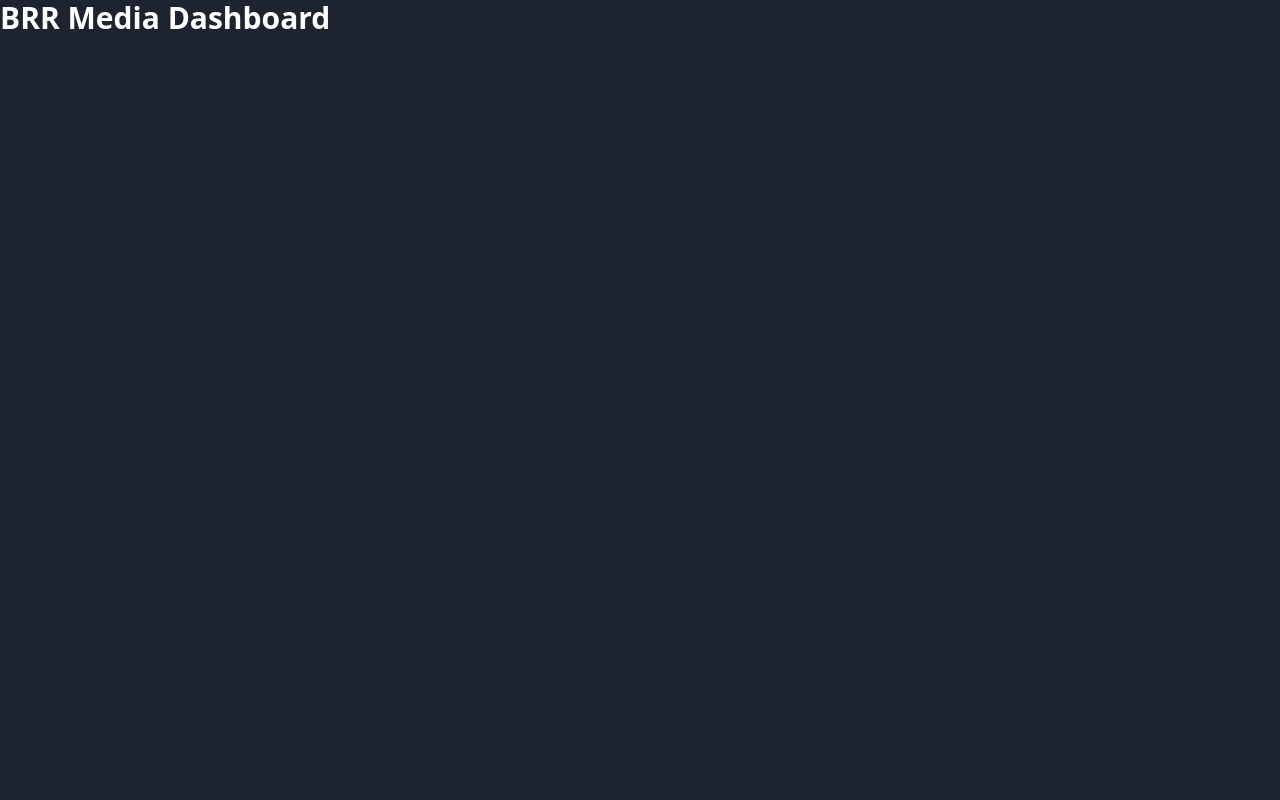
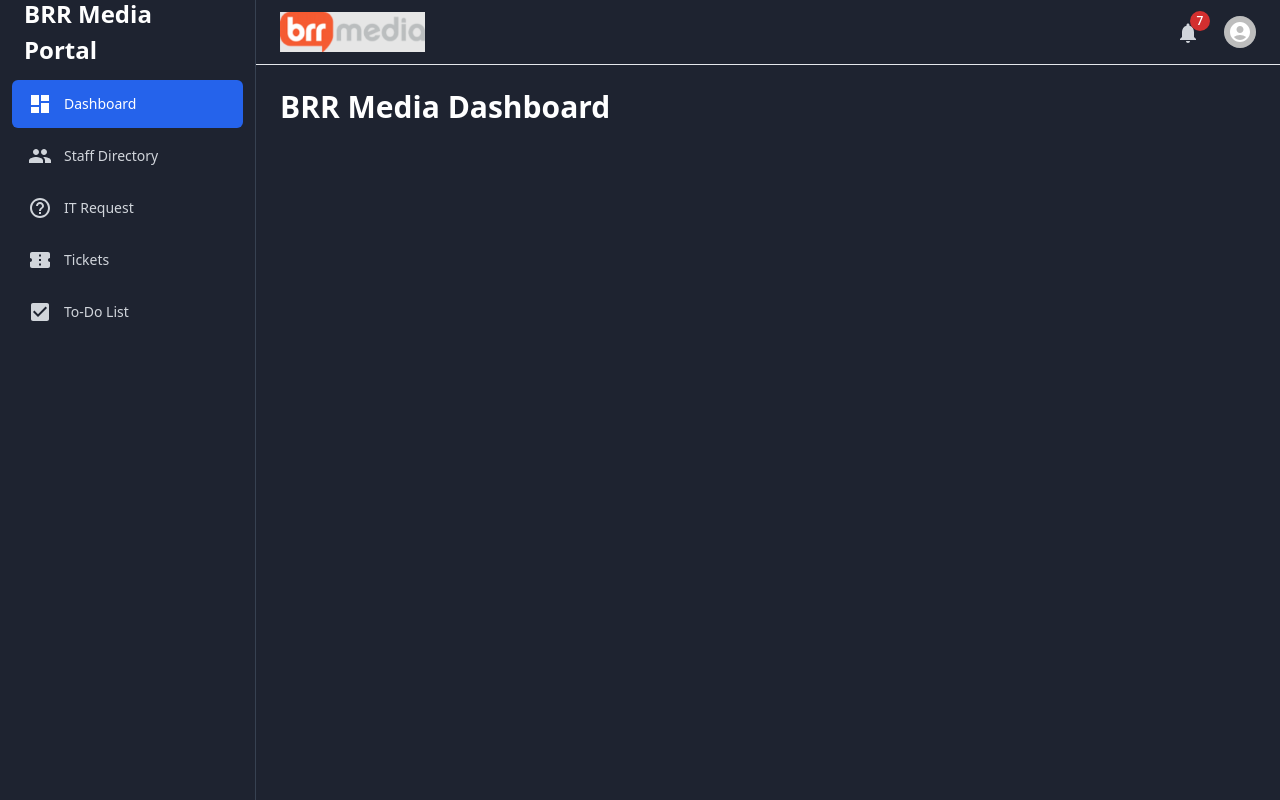
Before and after one commit to mace-akkari/BRR-Dashboard, a Next.js app: page / in a window 1280 px wide. Built offline with nearby package versions, Linux system fonts and the light colour scheme.

Commit message:
feat: add base layout

```diff
--- a/app/layout.tsx
+++ b/app/layout.tsx
@@ -1,5 +1,7 @@
 import type { Metadata } from "next";
 import "./globals.css";
+import Sidebar from "@/components/layout/sidebar";
+import Header from "@/components/layout/header";
 
 export const metadata: Metadata = {
   title: "BRR Media Dashboard",
@@ -13,7 +15,15 @@ export default function RootLayout({
 }>) {
   return (
     <html lang="en">
-      <body>{children}</body>
+      <body>
+        <div className="flex min-h-screen flex-col md:flex-row">
+          <Sidebar />
+          <div className="flex flex-1 flex-col">
+            <Header />
+            <main className="flex-1 p-4 md:p-6">{children}</main>
+          </div>
+        </div>
+      </body>
     </html>
   );
 }
--- /dev/null
+++ b/components/layout/header.tsx
@@ -0,0 +1,95 @@
+"use client";
+
+import { useState } from "react";
+import {
+  Notifications as NotificationsIcon,
+  AccountCircle,
+} from "@mui/icons-material";
+import Image from "next/image";
+import { Badge, Avatar, Menu, MenuItem } from "@mui/material";
+
+export default function Header() {
+  const [anchorEl, setAnchorEl] = useState<null | HTMLElement>(null);
+  const [notifications] = useState(7);
+
+  const handleMenu = (event: React.MouseEvent<HTMLElement>) => {
+    setAnchorEl(event.currentTarget);
+  };
+
+  const handleClose = () => {
+    setAnchorEl(null);
+  };
+
+  return (
+    <header className="sticky top-0 z-30 w-full border-b bg-background px-4 sm:px-6">
+      <div className="flex flex-col sm:flex-row sm:items-center sm:justify-between h-auto sm:h-16 py-2 sm:py-0">
+        <div className="flex justify-center sm:justify-start mb-2 sm:mb-0">
+          <Image
+            src="/logo.png"
+            alt="BRR Media Logo"
+            width={120}
+            height={40}
+            className="h-10 w-auto object-contain"
+            priority
+          />
+        </div>
+        <div className="flex justify-center sm:justify-end items-center gap-4">
+          <button
+            className="relative rounded-full p-2 text-text-muted hover:bg-muted"
+            aria-label="Notifications"
+          >
+            <Badge badgeContent={7} color="error">
+              <NotificationsIcon />
+            </Badge>
+          </button>
+
+          <button
+            onClick={handleMenu}
+            className="flex h-8 w-8 items-center justify-center rounded-full bg-muted text-text hover:bg-border"
+            aria-label="User menu"
+          >
+            <Avatar sx={{ width: 32, height: 32 }}>
+              <AccountCircle />
+            </Avatar>
+          </button>
+        </div>
+      </div>
+      <Menu
+        id="menu-appbar"
+        anchorEl={anchorEl}
+        keepMounted
+        open={Boolean(anchorEl)}
+        onClose={handleClose}
+        slotProps={{
+          paper: {
+            sx: {
+              backgroundColor: "var(--brr-bg-color)",
+              color: "var(--brr-text-color)",
+              minWidth: 240,
+              px: 1.5,
+              py: 1,
+              borderRadius: "0.75rem",
+            },
+          },
+        }}
+      >
+        <MenuItem onClick={handleClose}>
+          <div className="flex flex-col space-y-0.5 py-2.5">
+            <span className="text-lg font-medium text-text">Mace Akkari</span>
+            <span className="text-sm text-text-muted">
+              makkari@brrmedia.co.uk
+            </span>
+          </div>
+        </MenuItem>
+
+        {["Profile", "Settings", "Logout"].map((item) => (
+          <MenuItem key={item} onClick={handleClose} disableRipple>
+            <span className="block w-full rounded-md px-3 py-2.5 text-lg text-text hover:bg-muted transition-colors">
+              {item}
+            </span>
+          </MenuItem>
+        ))}
+      </Menu>
+    </header>
+  );
+}
--- /dev/null
+++ b/components/layout/sidebar.tsx
@@ -0,0 +1,101 @@
+"use client";
+
+import { useState } from "react";
+import Link from "next/link";
+import { usePathname } from "next/navigation";
+import {
+  Dashboard as DashboardIcon,
+  People as PeopleIcon,
+  HelpOutline as HelpIcon,
+  ConfirmationNumber as TicketIcon,
+  CheckBox as TodoIcon,
+  Menu as MenuIcon,
+  Close as CloseIcon,
+} from "@mui/icons-material";
+
+const navItems = [
+  { name: "Dashboard", href: "/", icon: DashboardIcon },
+  { name: "Staff Directory", href: "/staff", icon: PeopleIcon },
+  { name: "IT Request", href: "/it-request", icon: HelpIcon },
+  { name: "Tickets", href: "/tickets", icon: TicketIcon },
+  { name: "To-Do List", href: "/todo", icon: TodoIcon },
+];
+
+export default function Sidebar() {
+  const pathname = usePathname();
+  const [isOpen, setIsOpen] = useState(false);
+
+  return (
+    <>
+      <button
+        className="fixed left-4 top-4 z-50 rounded-md p-2 text-text-muted md:hidden"
+        onClick={() => setIsOpen(!isOpen)}
+        aria-label="Toggle menu"
+      >
+        {isOpen ? <CloseIcon /> : <MenuIcon />}
+      </button>
+
+      <aside
+        className={`fixed inset-0 z-40 transform bg-background transition-transform duration-300 ease-in-out md:hidden ${
+          isOpen ? "translate-x-0" : "-translate-x-full"
+        }`}
+        aria-label="Mobile navigation"
+      >
+        <nav className="h-full pt-16 overflow-y-auto" role="navigation">
+          <ul className="space-y-1 px-2">
+            {navItems.map(({ name, href, icon: Icon }) => {
+              const isActive = pathname === href;
+              return (
+                <li key={name}>
+                  <Link
+                    href={href}
+                    className={`flex items-center rounded-md px-4 py-3 text-sm font-medium transition-colors ${
+                      isActive
+                        ? "bg-primary text-text"
+                        : "text-text-muted hover:bg-muted hover:text-text"
+                    }`}
+                    onClick={() => setIsOpen(false)}
+                  >
+                    <Icon className="mr-3 h-5 w-5" />
+                    {name}
+                  </Link>
+                </li>
+              );
+            })}
+          </ul>
+        </nav>
+      </aside>
+
+      <aside className="hidden w-64 flex-shrink-0 border-r border-border bg-background md:block">
+        <div className="flex flex-col h-full">
+          <header className="h-16 px-6 flex items-center">
+            <h1 className="text-xl font-bold text-text">BRR Media Portal</h1>
+          </header>
+
+          <nav className="flex-1 py-4 px-3" aria-label="Sidebar navigation">
+            <ul className="space-y-1">
+              {navItems.map(({ name, href, icon: Icon }) => {
+                const isActive = pathname === href;
+                return (
+                  <li key={name}>
+                    <Link
+                      href={href}
+                      className={`flex items-center rounded-md px-4 py-3 text-sm font-medium transition-colors ${
+                        isActive
+                          ? "bg-primary text-text"
+                          : "text-text-muted hover:bg-muted hover:text-text"
+                      }`}
+                    >
+                      <Icon className="mr-3 h-5 w-5" />
+                      {name}
+                    </Link>
+                  </li>
+                );
+              })}
+            </ul>
+          </nav>
+        </div>
+      </aside>
+    </>
+  );
+}
```
Also changed, not shown: public/logo.png (added).
